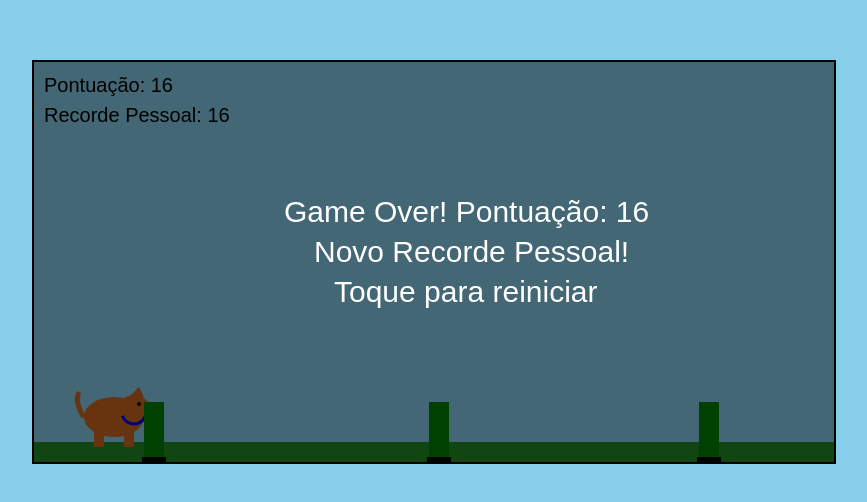
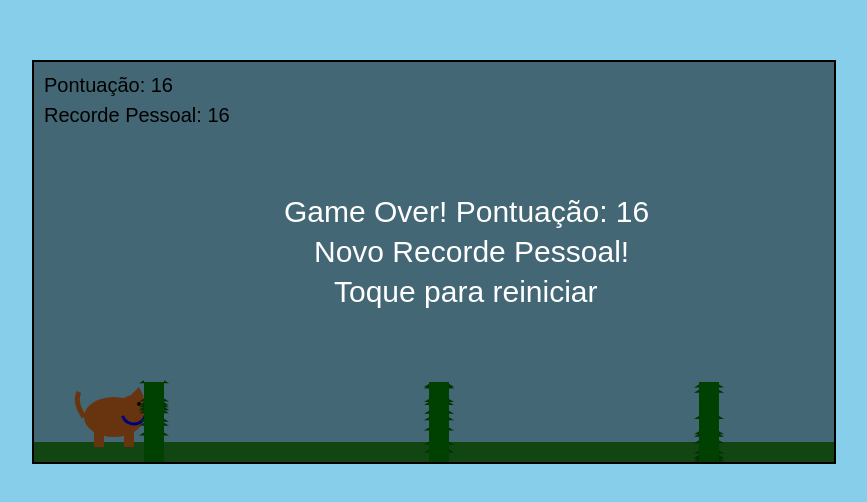
Before and after one commit to pyxelworld/sites, a plain HTML site: page jumpingcat/index.html in a window 1280 px wide. Shown: the part 138-640 px from the top of the page, without its empty margins (206-1073 px from the left). Drawn offline with Linux system fonts and the light colour scheme.

Commit message:
/jumpingcat Update

```diff
--- a/jumpingcat/index.html
+++ b/jumpingcat/index.html
@@ -1,5 +1,7 @@
 <!DOCTYPE html>
+
 <html lang="pt-BR">
+
 <head>
     <meta charset="UTF-8">
     <meta name="viewport" content="width=device-width, initial-scale=1.0, maximum-scale=1.0, user-scalable=no">
@@ -21,7 +23,9 @@
             max-height: 100%;
         }
     </style>
+
 </head>
+
 <body>
     <canvas id="gameCanvas"></canvas>
     <script>
@@ -29,317 +33,595 @@
         const ctx = canvas.getContext('2d');
 
 canvas.width = 800;
+
 canvas.height = 400;
 
 let dog = {
+
 x: 50,
+
 y: canvas.height - 70,
+
 width: 60,
+
 height: 50,
+
 jumping: false,
+
 jumpHeight: 120,
+
 jumpSpeed: 5
+
 };
 
 let cacti = [];
+
 let birds = [];
+
 let clouds = [];
+
 let score = 0;
+
 let gameLoop;
+
 let isPaused = false;
+
 const minCactusDistance = 265;
+
 let gameSpeed = 5;
+
+// Usar uma variável global para o recorde pessoal
 
 let personalBest = 0;
 
 function drawDog() {
+
 // Corpo
+
 ctx.fillStyle = '#D2691E';
+
 ctx.beginPath();
+
 ctx.ellipse(dog.x + 30, dog.y + 25, 30, 20, 0, 0, 2 * Math.PI);
+
 ctx.fill();
 
 // Cabeça
+
 ctx.beginPath();
+
 ctx.ellipse(dog.x + 50, dog.y + 15, 15, 12, 0, 0, 2 * Math.PI);
+
 ctx.fill();
 
 // Orelha
+
 ctx.beginPath();
+
 ctx.moveTo(dog.x + 45, dog.y + 5);
+
 ctx.lineTo(dog.x + 55, dog.y - 5);
+
 ctx.lineTo(dog.x + 60, dog.y + 5);
+
 ctx.closePath();
+
 ctx.fill();
 
 // Olho
+
 ctx.fillStyle = 'black';
+
 ctx.beginPath();
+
 ctx.arc(dog.x + 55, dog.y + 12, 2, 0, Math.PI * 2);
+
 ctx.fill();
 
 // Patas
+
 ctx.fillStyle = '#D2691E';
+
 ctx.fillRect(dog.x + 10, dog.y + 40, 10, 15);
+
 ctx.fillRect(dog.x + 40, dog.y + 40, 10, 15);
 
 // Coleira
+
 ctx.strokeStyle = 'blue';
+
 ctx.lineWidth = 3;
+
 ctx.beginPath();
+
 ctx.arc(dog.x + 50, dog.y + 20, 12, Math.PI * 0.1, Math.PI * 0.9);
+
 ctx.stroke();
 
 // Rabo
+
 ctx.strokeStyle = '#D2691E';
+
 ctx.lineWidth = 5;
+
 ctx.beginPath();
+
 ctx.moveTo(dog.x, dog.y + 25);
+
 ctx.quadraticCurveTo(dog.x - 10, dog.y + 10, dog.x - 5, dog.y);
+
 ctx.stroke();
+
 }
 
 function drawCactus(cactus) {
+
+// Base do cacto
+
 ctx.fillStyle = '#008000';
-            ctx.fillRect(cactus.x, cactus.y, cactus.width, cactus.height - 5);
 
-            // Base preta
-            ctx.fillStyle = 'black';
-            ctx.fillRect(cactus.x - 2, cactus.y + cactus.height - 5, cactus.width + 4, 5);
+ctx.fillRect(cactus.x, cactus.y, cactus.width, cactus.height);
+
+// Espinhos
+
+ctx.fillStyle = '#006400';
+
+for (let i = 0; i < 10; i++) {
+
+let spinY = cactus.y + Math.random() * cactus.height;
+
+ctx.beginPath();
+
+ctx.moveTo(cactus.x, spinY);
+
+ctx.lineTo(cactus.x - 5, spinY);
+
+ctx.lineTo(cactus.x, spinY - 3);
+
+ctx.fill();
+
+ctx.beginPath();
+
+ctx.moveTo(cactus.x + cactus.width, spinY);
+
+ctx.lineTo(cactus.x + cactus.width + 5, spinY);
+
+ctx.lineTo(cactus.x + cactus.width, spinY - 3);
+
+ctx.fill();
+
+}
+
 }
 
 function drawBird(bird) {
+
 ctx.fillStyle = '#4169E1';
+
 ctx.beginPath();
+
 ctx.moveTo(bird.x, bird.y);
+
 ctx.lineTo(bird.x - 15, bird.y + 10);
+
 ctx.lineTo(bird.x, bird.y + 20);
+
 ctx.lineTo(bird.x + 15, bird.y + 10);
+
 ctx.closePath();
+
 ctx.fill();
+
 }
 
 function drawCloud(cloud) {
+
 ctx.fillStyle = 'white';
+
 ctx.beginPath();
+
 ctx.arc(cloud.x, cloud.y, 20, 0, Math.PI * 2);
+
 ctx.arc(cloud.x + 15, cloud.y - 10, 15, 0, Math.PI * 2);
+
 ctx.arc(cloud.x + 30, cloud.y, 20, 0, Math.PI * 2);
+
 ctx.fill();
+
 }
 
 function jump() {
+
 if (!dog.jumping) {
+
 dog.jumping = true;
+
 let jumpUp = setInterval(() => {
+
 dog.y -= dog.jumpSpeed;
+
 if (dog.y <= canvas.height - dog.height - dog.jumpHeight) {
+
 clearInterval(jumpUp);
+
 let fallDown = setInterval(() => {
+
 dog.y += dog.jumpSpeed;
+
 if (dog.y >= canvas.height - dog.height) {
+
 dog.y = canvas.height - dog.height;
+
 dog.jumping = false;
+
 clearInterval(fallDown);
+
 }
+
 }, 20);
+
 }
+
 }, 20);
+
 }
+
 }
 
 function createCactus() {
+
 if (cacti.length === 0 || canvas.width - cacti[cacti.length - 1].x >= minCactusDistance) {
+
 let cactus = {
+
 x: canvas.width,
-                    y: canvas.height - 60,
+
+y: canvas.height - 80,
+
 width: 20,
-                    height: 60,
+
+height: 80,
+
 speed: gameSpeed
+
 };
+
 cacti.push(cactus);
+
 }
+
 }
 
 function createBird() {
+
 if (Math.random() < 0.005 && score > 100) {
+
+let birdX = canvas.width;
+
+let canPlaceBird = true;
+
+// Verificar se há algum cacto próximo
+
+for (let cactus of cacti) {
+
+if (Math.abs(birdX - cactus.x) < 100) {
+
+canPlaceBird = false;
+
+break;
+
+}
+
+}
+
+if (canPlaceBird) {
+
 let bird = {
-                    x: canvas.width,
+
+x: birdX,
+
 y: Math.random() * (canvas.height - 100) + 50,
+
 speed: gameSpeed + 2
+
 };
+
 birds.push(bird);
+
 }
+
+}
+
 }
 
 function createCloud() {
+
 if (Math.random() < 0.005) {
+
 let cloud = {
+
 x: canvas.width,
+
 y: Math.random() * (canvas.height / 2),
+
 speed: gameSpeed / 2
+
 };
+
 clouds.push(cloud);
+
 }
+
 }
 
 function moveObstacles() {
+
 cacti.forEach((cactus, index) => {
+
 cactus.x -= cactus.speed;
+
 if (cactus.x + cactus.width < 0) {
+
 cacti.splice(index, 1);
+
 }
+
 });
 
 birds.forEach((bird, index) => {
+
 bird.x -= bird.speed;
+
 if (bird.x < 0) {
+
 birds.splice(index, 1);
+
 }
+
 });
 
 clouds.forEach((cloud, index) => {
+
 cloud.x -= cloud.speed;
+
 if (cloud.x < -50) {
+
 clouds.splice(index, 1);
+
 }
+
 });
+
 }
 
 function checkCollision() {
+
 cacti.forEach((cactus) => {
+
 if (
+
 dog.x < cactus.x + cactus.width &&
+
 dog.x + dog.width > cactus.x &&
+
 dog.y < cactus.y + cactus.height &&
+
 dog.y + dog.height > cactus.y
+
 ) {
+
 gameOver();
+
 }
+
 });
 
 birds.forEach((bird) => {
+
 if (
+
 dog.x < bird.x + 30 &&
+
 dog.x + dog.width > bird.x &&
+
 dog.y < bird.y + 20 &&
+
 dog.y + dog.height > bird.y
+
 ) {
+
 gameOver();
+
 }
+
 });
+
 }
 
 function gameOver() {
+
 clearInterval(gameLoop);
+
 ctx.fillStyle = 'rgba(0, 0, 0, 0.5)';
+
 ctx.fillRect(0, 0, canvas.width, canvas.height);
+
 ctx.fillStyle = 'white';
+
 ctx.font = '30px Arial';
+
 ctx.fillText('Game Over! Pontuação: ' + Math.floor(score), canvas.width / 2 - 150, canvas.height / 2 - 40);
 
 if (score > personalBest) {
+
 personalBest = Math.floor(score);
+
 ctx.fillText('Novo Recorde Pessoal!', canvas.width / 2 - 120, canvas.height / 2);
+
 }
 
 ctx.fillText('Toque para reiniciar', canvas.width / 2 - 100, canvas.height / 2 + 40);
+
 canvas.addEventListener('click', restartGame, { once: true });
+
 }
 
 function restartGame() {
+
 dog.y = canvas.height - 70;
+
 dog.jumping = false;
+
 cacti = [];
+
 birds = [];
+
 clouds = [];
+
 score = 0;
+
 gameSpeed = 5;
+
 isPaused = false;
+
 startGame();
+
 }
 
 function updateScore() {
+
 score += 0.1;
-            if (Math.floor(score) % 100 === 0 && Math.floor(score) > 0) {
-                gameSpeed += 0.5;
-            }
+
 }
 
 function drawScore() {
+
 ctx.fillStyle = 'black';
+
 ctx.font = '20px Arial';
+
 ctx.fillText('Pontuação: ' + Math.floor(score), 10, 30);
+
 ctx.fillText('Recorde Pessoal: ' + personalBest, 10, 60);
+
 }
 
 function togglePause() {
+
 isPaused = !isPaused;
+
 if (isPaused) {
+
 clearInterval(gameLoop);
+
 ctx.fillStyle = 'rgba(0, 0, 0, 0.5)';
+
 ctx.fillRect(0, 0, canvas.width, canvas.height);
+
 ctx.fillStyle = 'white';
+
 ctx.font = '30px Arial';
+
 ctx.fillText('Jogo Pausado', canvas.width / 2 - 80, canvas.height / 2);
+
 ctx.fillText('Toque para continuar', canvas.width / 2 - 120, canvas.height / 2 + 40);
+
 } else {
+
 startGame();
+
 }
+
 }
 
 function gameUpdate() {
+
 ctx.clearRect(0, 0, canvas.width, canvas.height);
 
 // Desenhar grama
+
 ctx.fillStyle = '#228B22';
+
 ctx.fillRect(0, canvas.height - 20, canvas.width, 20);
 
 clouds.forEach(drawCloud);
+
 drawDog();
+
 cacti.forEach(drawCactus);
+
 birds.forEach(drawBird);
 
 moveObstacles();
+
 checkCollision();
+
 updateScore();
+
 drawScore();
 
 if (Math.random() < 0.02) {
+
 createCactus();
+
 }
+
 createBird();
+
 createCloud();
+
 }
 
 function startGame() {
+
 gameLoop = setInterval(gameUpdate, 20);
+
 }
 
 canvas.addEventListener('click', () => {
+
 if (isPaused) {
+
 togglePause();
+
 } else {
+
 jump();
+
 }
+
 });
 
 document.addEventListener('keydown', (event) => {
+
 if (event.code === 'Space') {
+
 if (isPaused) {
+
 togglePause();
+
 } else {
+
 jump();
+
 }
+
 }
+
 });
 
 canvas.addEventListener('contextmenu', (e) => {
+
 e.preventDefault();
+
 togglePause();
+
 });
 
 startGame();
+
 </script>
+
 </body>
+
 </html>
```
Lines whose indentation alone changed are shown as unchanged.
